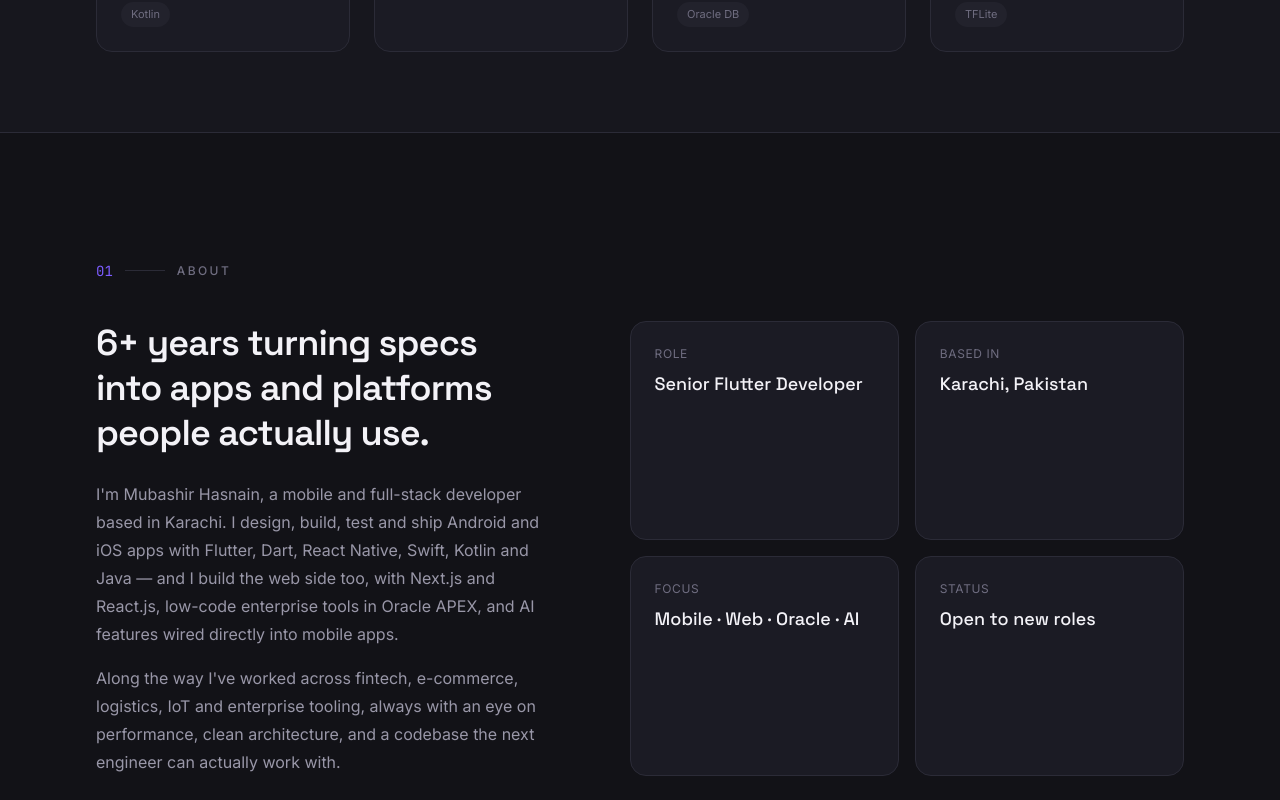
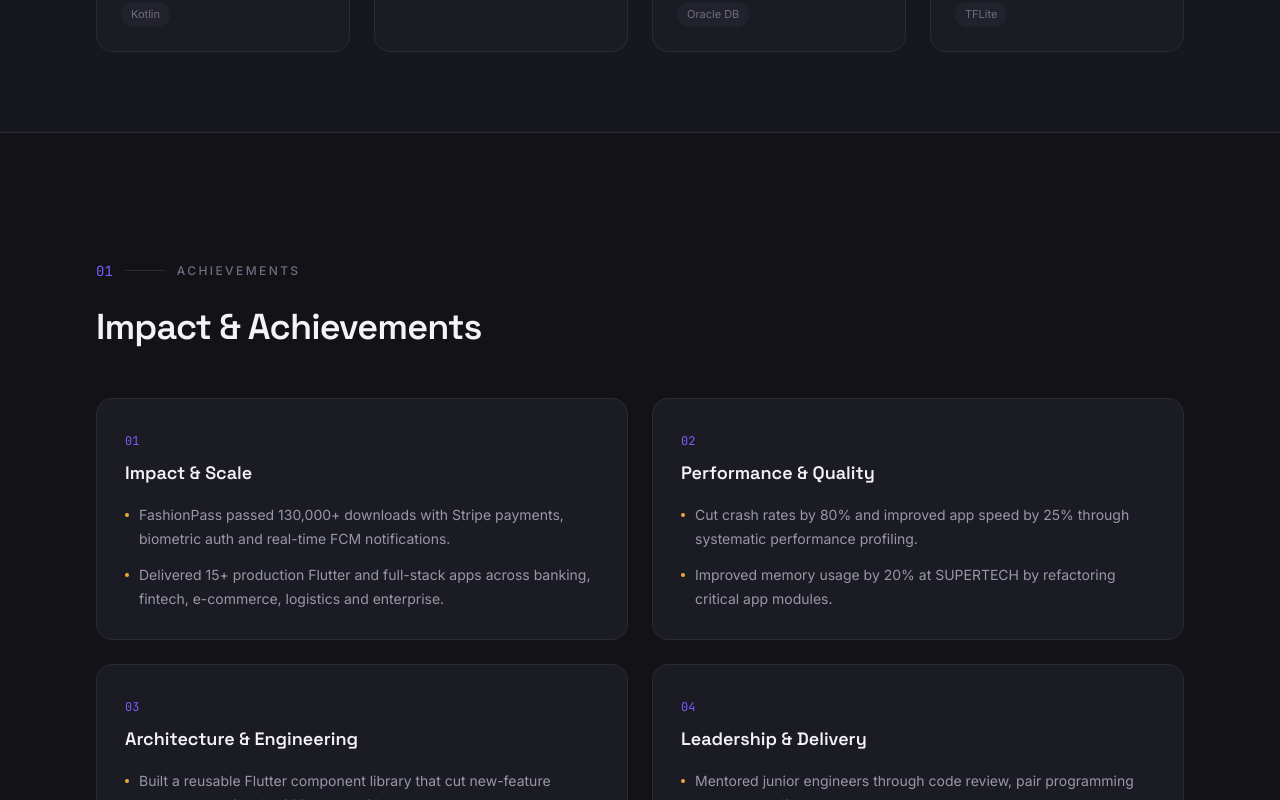
Before and after one commit to mubasheransari/mub_portfolio, a Next.js app: page / in a window 1280 px wide. Shown: the part 1320-2120 px from the top of the page. Built offline with nearby package versions, Linux system fonts and the light colour scheme.

Commit message:
achievements heading change

```diff
--- a/app/components/About.tsx
+++ b/app/components/About.tsx
@@ -11,7 +11,7 @@ export default function About() {
   return (
     <section id="about" className="border-t border-line py-24 lg:py-32">
       <div className="mx-auto max-w-6xl px-6 lg:px-8">
-        <SectionEyebrow index="01" label="About" />
+        <SectionEyebrow index="02" label="About" />
 
         <div className="mt-10 grid gap-14 lg:grid-cols-[0.9fr_1.1fr] lg:gap-20">
           <div>
--- a/app/components/Achievements.tsx
+++ b/app/components/Achievements.tsx
@@ -5,9 +5,9 @@ export default function Achievements() {
   return (
     <section id="achievements" className="border-t border-line py-24 lg:py-32">
       <div className="mx-auto max-w-6xl px-6 lg:px-8">
-        <SectionEyebrow index="05" label="Achievements" />
+        <SectionEyebrow index="01" label="Achievements" />
         <h2 className="text-balance mt-6 max-w-2xl font-display text-3xl font-semibold leading-tight tracking-tight text-cream sm:text-4xl">
-          Highlights from the last 6 years.
+          Impact & Achievements
         </h2>
 
         <div className="mt-12 grid gap-6 sm:grid-cols-2">
--- a/app/components/Portfolio.tsx
+++ b/app/components/Portfolio.tsx
@@ -14,7 +14,7 @@ export default function Portfolio() {
       className="border-t border-line bg-ink-soft py-24 lg:py-32"
     >
       <div className="mx-auto max-w-6xl px-6 lg:px-8">
-        <SectionEyebrow index="04" label="Portfolio" />
+        <SectionEyebrow index="05" label="Portfolio" />
         <h2 className="text-balance mt-6 max-w-2xl font-display text-3xl font-semibold leading-tight tracking-tight text-cream sm:text-4xl">
           A few apps I&apos;ve shipped to production.
         </h2>
--- a/app/components/Resume.tsx
+++ b/app/components/Resume.tsx
@@ -7,7 +7,7 @@ export default function Resume() {
       <div className="mx-auto max-w-6xl px-6 lg:px-8">
         <div className="flex flex-col gap-6 sm:flex-row sm:items-end sm:justify-between">
           <div>
-            <SectionEyebrow index="03" label="Resume" />
+            <SectionEyebrow index="04" label="Resume" />
             <h2 className="text-balance mt-6 max-w-xl font-display text-3xl font-semibold leading-tight tracking-tight text-cream sm:text-4xl">
               Where I&apos;ve worked, and what I know.
             </h2>
--- a/app/components/Services.tsx
+++ b/app/components/Services.tsx
@@ -64,7 +64,7 @@ export default function Services() {
       className="border-t border-line bg-ink-soft py-24 lg:py-32"
     >
       <div className="mx-auto max-w-6xl px-6 lg:px-8">
-        <SectionEyebrow index="02" label="Services" />
+        <SectionEyebrow index="03" label="Services" />
         <h2 className="text-balance mt-6 max-w-2xl font-display text-3xl font-semibold leading-tight tracking-tight text-cream sm:text-4xl">
           What I can build for your product.
         </h2>
--- a/app/data/resume.ts
+++ b/app/data/resume.ts
@@ -310,10 +310,10 @@ export const achievements = [
 
 export const nav = [
   { label: "Home", href: "#home" },
+  { label: "Achievements", href: "#achievements" },
   { label: "About", href: "#about" },
   { label: "Services", href: "#services" },
   { label: "Resume", href: "#resume" },
   { label: "Portfolio", href: "#portfolio" },
-  { label: "Achievements", href: "#achievements" },
   { label: "Contact", href: "#contact" },
 ];
--- a/app/page.tsx
+++ b/app/page.tsx
@@ -16,11 +16,11 @@ export default function Home() {
       <main className="flex-1">
         <Hero />
         <FocusAreas />
+        <Achievements />
         <About />
         <Services />
         <Resume />
         <Portfolio />
-        <Achievements />
         <Contact />
       </main>
       <Footer />
```
